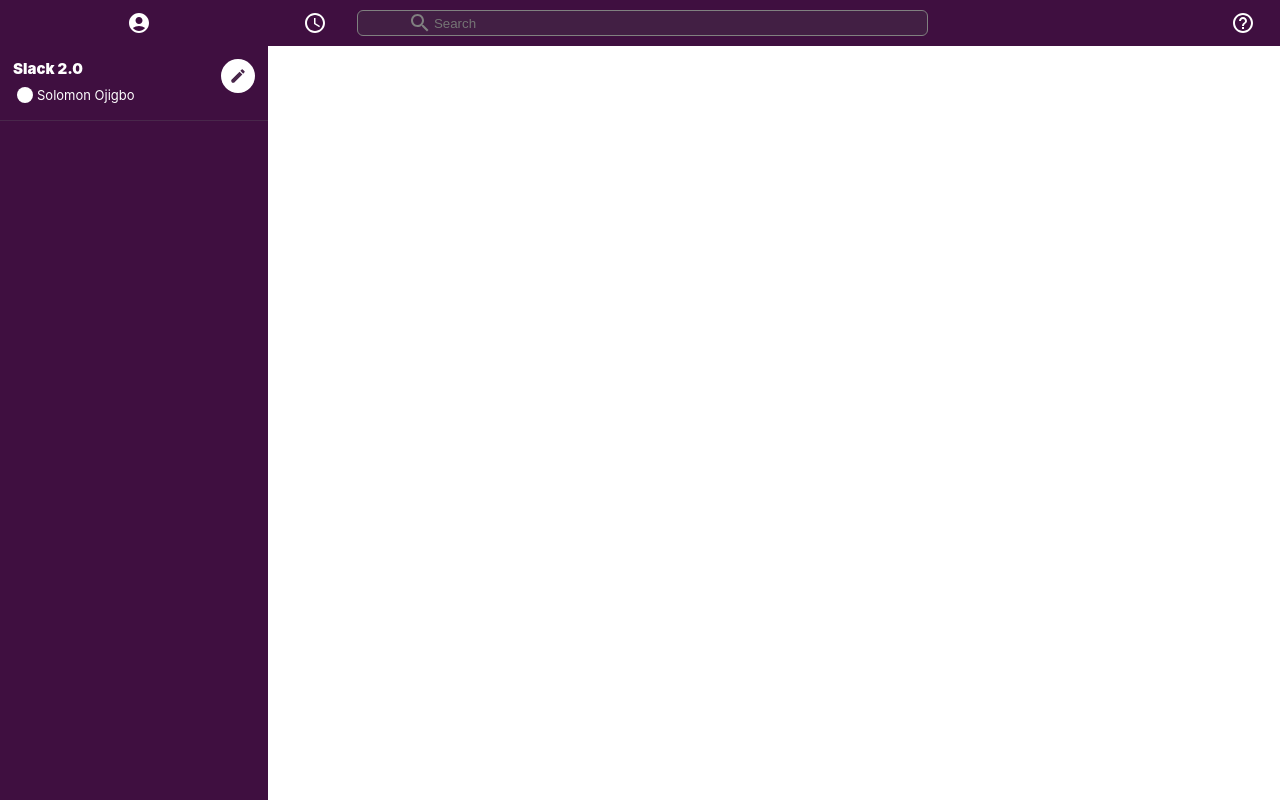
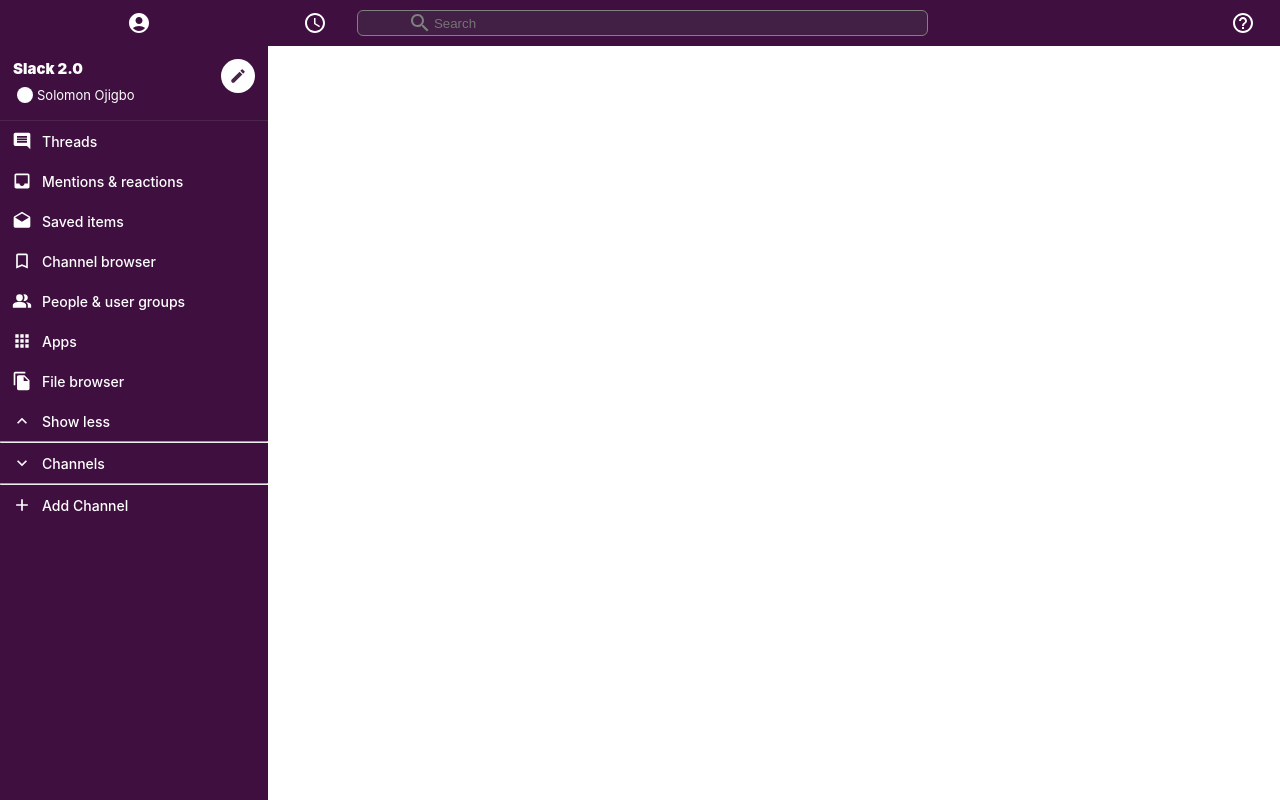
Before and after one commit to SolomonOjigbo/slack-clone-react, a React (Create React App) app: page / in a window 1280 px wide. Built offline with nearby package versions, Linux system fonts and the light colour scheme.

Commit message:
Created SidebarOption reusable components for the sidebar menu items

```diff
--- a/package.json
+++ b/package.json
@@ -11,8 +11,10 @@
     "@testing-library/jest-dom": "^5.16.4",
     "@testing-library/react": "^13.3.0",
     "@testing-library/user-event": "^14.3.0",
+    "firebase": "^9.9.1",
     "react": "^18.2.0",
     "react-dom": "^18.2.0",
+    "react-firebase-hooks": "^5.0.3",
     "react-redux": "^8.0.2",
     "react-router-dom": "^6.3.0",
     "react-scripts": "5.0.1",
--- a/src/components/Sidebar/index.js
+++ b/src/components/Sidebar/index.js
@@ -2,8 +2,28 @@
 import { SidebarContainer, SidebarHeader, SidebarInfo } from "./Sidebar.styles";
 import FiberManualRecordIcon from "@mui/icons-material/FiberManualRecord";
 import CreateIcon from "@mui/icons-material/Create";
+import InsertCommentIcon from "@mui/icons-material/InsertComment";
+import InboxIcon from "@mui/icons-material/Inbox";
+import DraftsIcon from "@mui/icons-material/Drafts";
+import BookmarkBorderIcon from "@mui/icons-material/BookmarkBorder";
+import PeopleAltIcon from "@mui/icons-material/PeopleAlt";
+import AppsIcon from "@mui/icons-material/Apps";
+import FileCopyIcon from "@mui/icons-material/FileCopy";
+import ExpandMoreIcon from "@mui/icons-material/ExpandMore";
+import ExpandLessIcon from "@mui/icons-material/ExpandLess";
+import AddIcon from "@mui/icons-material/Add";
+
+import SidebarOption from "../SidebarOption";
+// import { db } from "../../firebase";
+// import { getFirestore, collection } from "firebase/firestore";
+// import { useCollection } from "react-firebase-hooks/firestore";
 
 function Sidebar() {
+	// const [channels, loading, error] = useCollection(
+	// 	getFirestore(collection(app), "rooms")
+	// );
+	// console.log(channels);
+
 	return (
 		<SidebarContainer>
 			<SidebarHeader>
@@ -16,6 +36,18 @@
 				</SidebarInfo>
 				<CreateIcon />
 			</SidebarHeader>
+			<SidebarOption Icon={InsertCommentIcon} title="Threads" />
+			<SidebarOption Icon={InboxIcon} title="Mentions & reactions" />
+			<SidebarOption Icon={DraftsIcon} title="Saved items" />
+			<SidebarOption Icon={BookmarkBorderIcon} title="Channel browser" />
+			<SidebarOption Icon={PeopleAltIcon} title="People & user groups" />
+			<SidebarOption Icon={AppsIcon} title="Apps" />
+			<SidebarOption Icon={FileCopyIcon} title="File browser" />
+			<SidebarOption Icon={ExpandLessIcon} title="Show less" />
+			<hr />
+			<SidebarOption Icon={ExpandMoreIcon} title="Channels" />
+			<hr />
+			<SidebarOption Icon={AddIcon} addChannelOption title="Add Channel" />
 		</SidebarContainer>
 	);
 }
--- /dev/null
+++ b/src/components/SidebarOption/SidebarOption.styles.js
@@ -0,0 +1,24 @@
+import styled from "styled-components";
+
+export const SidebarOptionContainer = styled.div`
+	display: flex;
+	font-size: 12px;
+	align-items: center;
+	padding-left: 2px;
+	cursor: pointer;
+
+	:hover {
+		opacity: 0.9;
+		background-color: #340e36;
+	}
+
+	> h3 {
+		font-weight: 500;
+	}
+
+	> h3 > span {
+		padding: 15px;
+	}
+`;
+
+export const SidebarOptionChannel = styled.div``;
--- /dev/null
+++ b/src/components/SidebarOption/index.js
@@ -0,0 +1,31 @@
+import React from "react";
+
+import {
+	SidebarOptionChannel,
+	SidebarOptionContainer,
+} from "./SidebarOption.styles";
+
+function SidebarOption({ Icon, title, addChannelOption }) {
+	const addChannel = () => {
+		const channelName = prompt("Please enter the channel name");
+	};
+
+	const selectedChannel = () => {};
+
+	return (
+		<SidebarOptionContainer
+			onClick={addChannelOption ? addChannel : selectedChannel}
+		>
+			{Icon && <Icon fontSize="small" style={{ padding: 10 }} />}
+			{Icon ? (
+				<h3> {title}</h3>
+			) : (
+				<SidebarOptionChannel>
+					<span>#</span> {title}
+				</SidebarOptionChannel>
+			)}
+		</SidebarOptionContainer>
+	);
+}
+
+export default SidebarOption;
```
Also changed, not shown: 2 other files (tests, documents, lock files or other folders).
